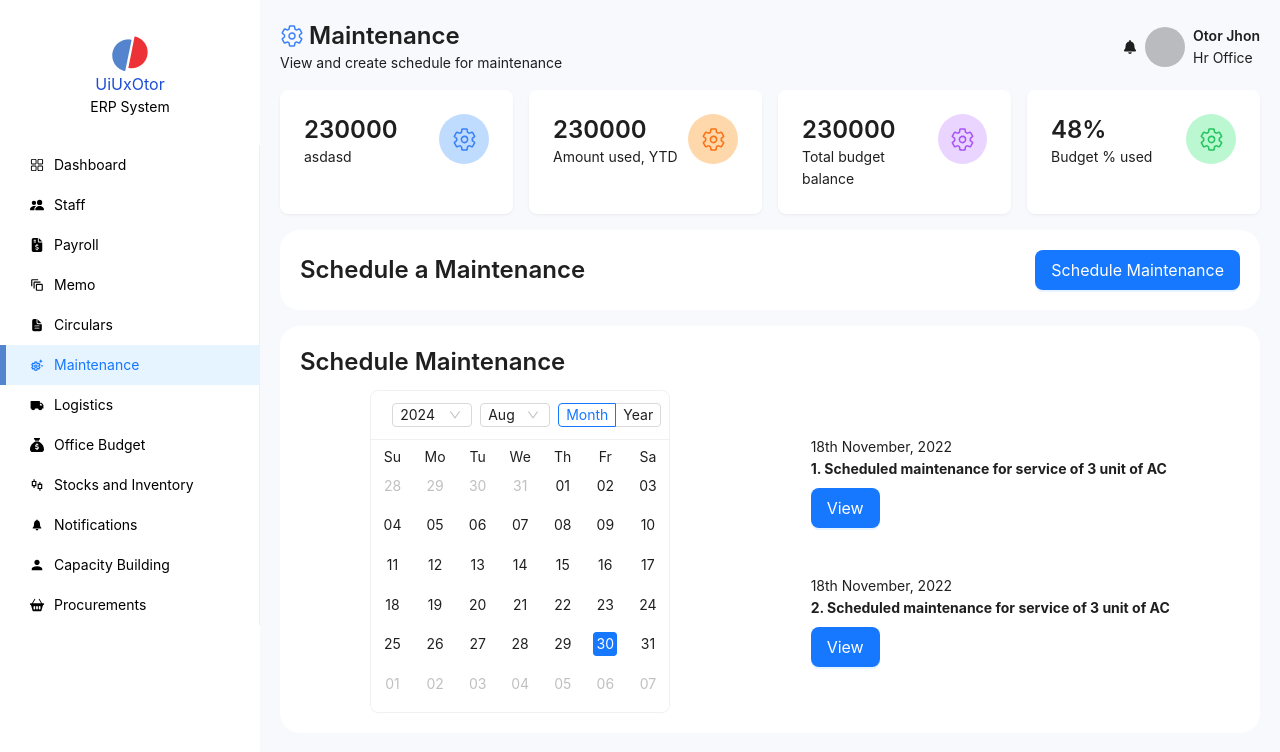
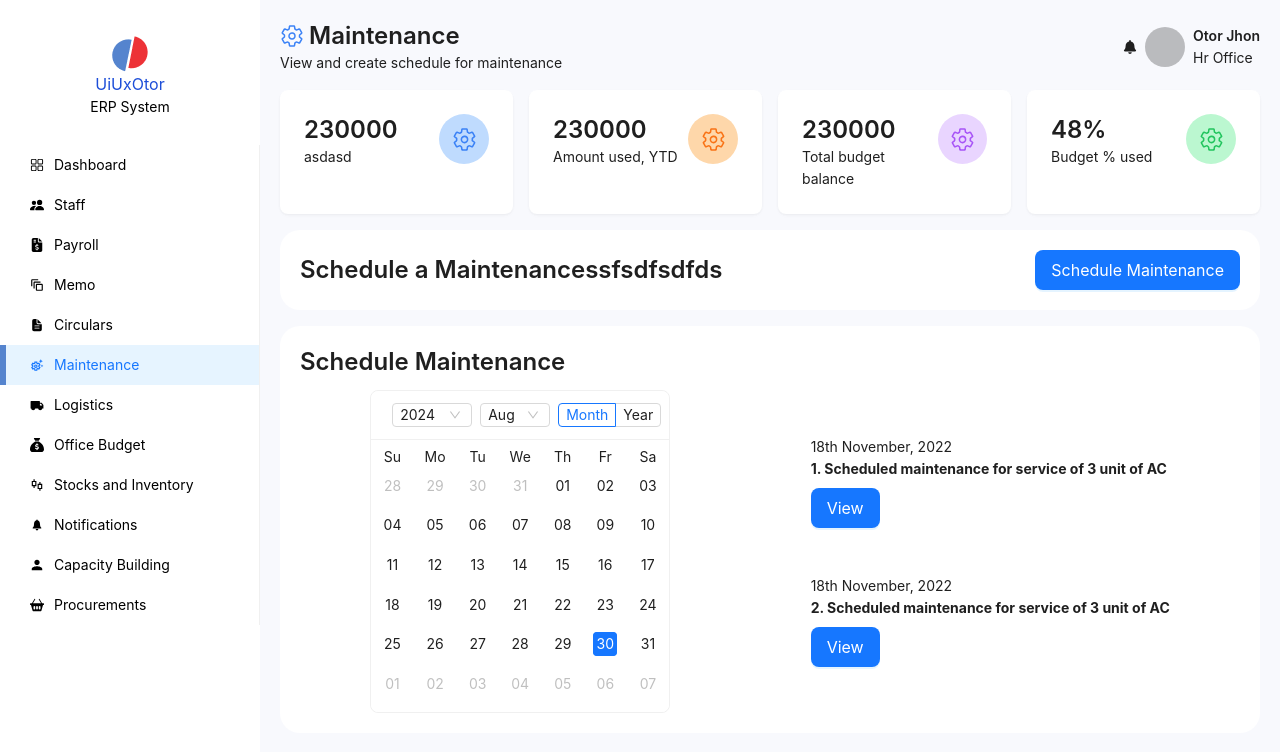
Before and after one commit to hakimov0545/ERP, a React (Vite) app: page /admin/maintenance in a window 1280 px wide. Shown: the top 752 px of the page. Built offline with nearby package versions, Linux system fonts and the light colour scheme; no server answers.

Commit message:
qffdfssfjkhsdhh

```diff
--- a/src/components/ActionBar.tsx
+++ b/src/components/ActionBar.tsx
@@ -1,4 +1,4 @@
-import { Button, Flex,Row } from "antd"
+import { Button, Flex} from "antd"
 import { Title } from "./Title"
 
 
@@ -9,7 +9,7 @@ function ActionBar({title,buttonFunction,buttonTitle}:{title:string,buttonFuncti
     align="center"
     className="mb-4 radius-container"
   >
-    <Title level={3}>{title}</Title>
+    <Title level={3}>{title}ssfsdfsdfds</Title>
     <Button
       size="large"
       onClick={buttonFunction}
```
